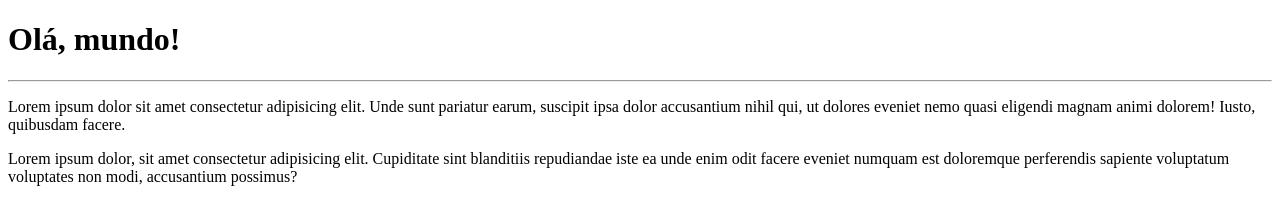
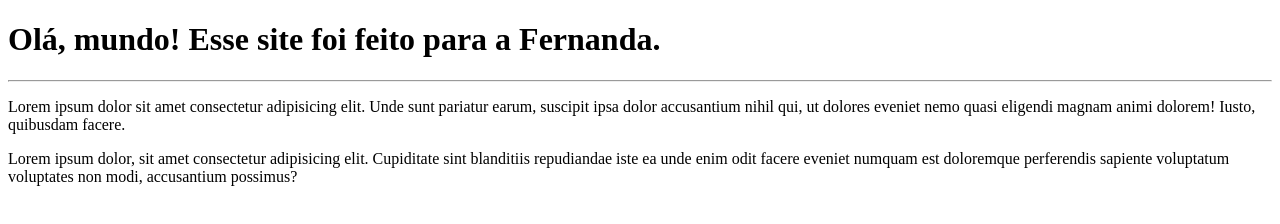
Before and after one commit to pedroprado01/Curso-Git, a plain HTML site: page site exemplo/index.html in a window 1280 px wide. Drawn offline with Linux system fonts and the light colour scheme.

Commit message:
adição Fernanda

```diff
--- a/site exemplo/index.html
+++ b/site exemplo/index.html
@@ -6,7 +6,7 @@
     <title>meu primeiro site</title>
 </head>
 <body>
-    <h1>Olá, mundo!</h1>
+    <h1>Olá, mundo! Esse site foi feito para a Fernanda.</h1>
     <hr>
     <p>Lorem ipsum dolor sit amet consectetur adipisicing elit. Unde sunt pariatur earum, suscipit ipsa dolor accusantium nihil qui, ut dolores eveniet nemo quasi eligendi magnam animi dolorem! Iusto, quibusdam facere.</p>
     <p>Lorem ipsum dolor, sit amet consectetur adipisicing elit. Cupiditate sint blanditiis repudiandae iste ea unde enim odit facere eveniet numquam est doloremque perferendis sapiente voluptatum voluptates non modi, accusantium possimus?</p>
```
